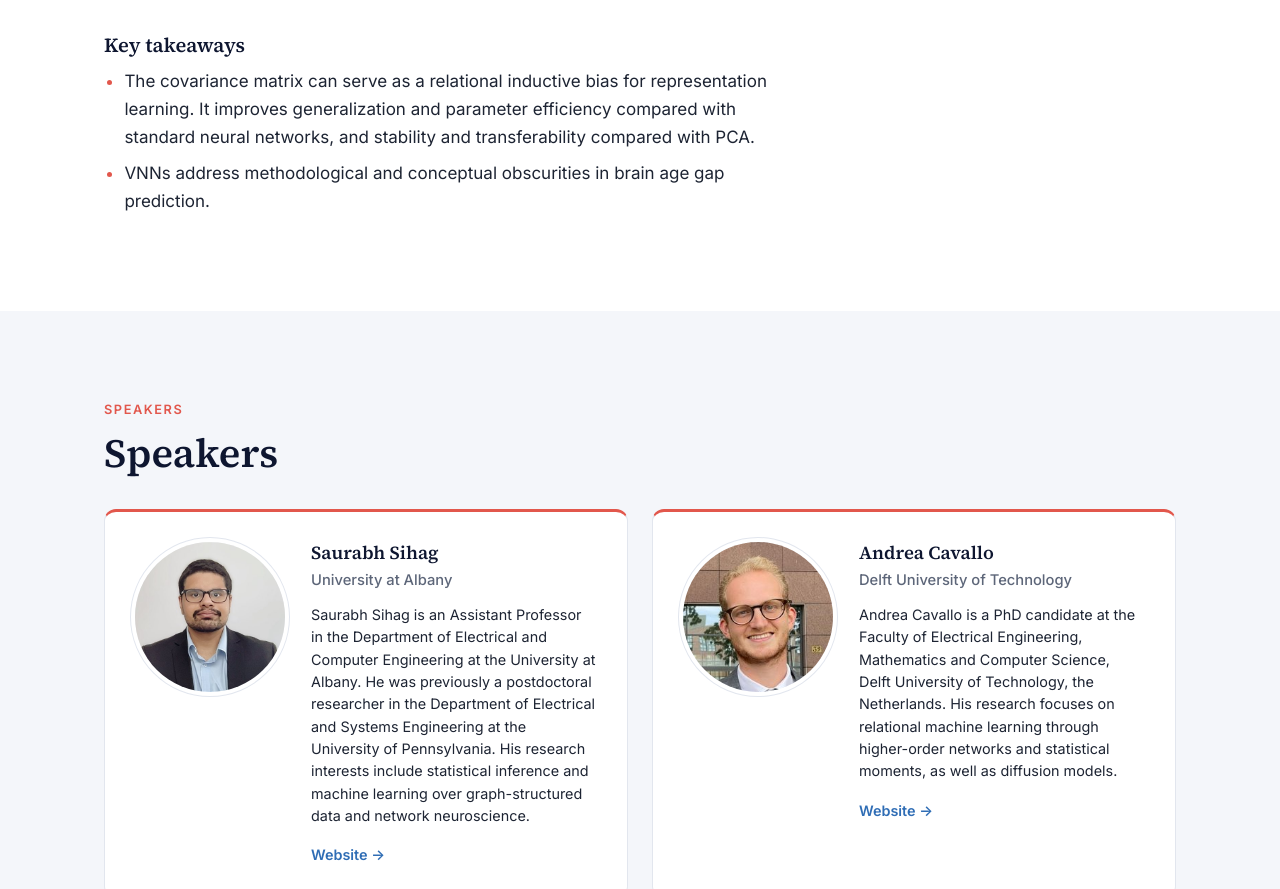
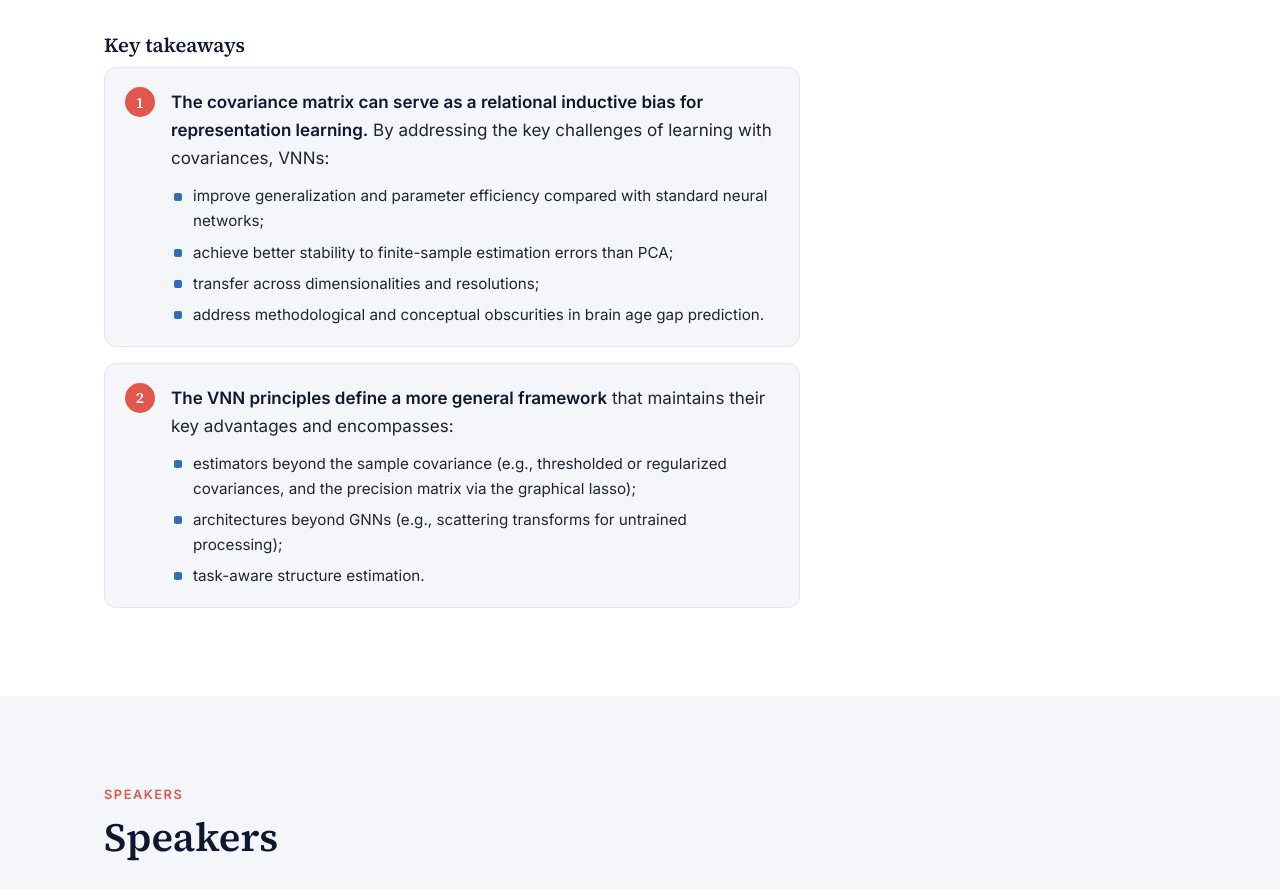
Before and after one commit to learningwithcovariances/learningwithcovariances.github.io, a plain HTML site: page index.html in a window 1280 px wide. Shown: the part 2019-2908 px from the top of the page. Drawn offline with Linux system fonts and the light colour scheme.

Commit message:
Update papers, key takeaways and schedule wording
- Add Covariance filters and neural networks over Hilbert spaces (ICASSP
  2026) and Covariance density neural networks (TMLR 2026)
- Cite the ICASSP 2025 version of Fair covariance neural networks
- Remove Canonical correlation NNs and Spatiotemporal Kronecker VNNs
  (paper and KVNN repository)
- Expand key takeaways into a structured list
- Drop "(Boston time)" after EST

Co-Authored-By: Claude Opus 5.5 <noreply@anthropic.com>

```diff
--- a/assets/css/style.css
+++ b/assets/css/style.css
@@ -293,9 +293,53 @@ h3 { font-size: 1.25rem; font-weight: 600; }
 .topics strong { display: block; font-weight: 600; color: var(--ink); }
 .topics span { display: block; font-size: .93rem; color: var(--muted); }
 
-.takeaways { margin: 0; padding-left: 1.2em; }
-.takeaways li { margin-bottom: 8px; }
-.takeaways li::marker { color: var(--coral); }
+/* Key takeaways: numbered panels with square "matrix-cell" sub-bullets */
+.takeaways {
+  list-style: none;
+  margin: 0;
+  padding: 0;
+  counter-reset: takeaway;
+  display: grid;
+  gap: 16px;
+}
+.takeaways > li {
+  counter-increment: takeaway;
+  position: relative;
+  padding: 20px 22px 16px 66px;
+  background: var(--bg-alt);
+  border: 1px solid var(--line);
+  border-radius: var(--radius);
+}
+.takeaways > li::before {
+  content: counter(takeaway);
+  position: absolute;
+  left: 20px; top: 19px;
+  width: 30px; height: 30px;
+  display: grid;
+  place-items: center;
+  font-family: var(--font-head);
+  font-size: .95rem;
+  font-weight: 600;
+  color: #fff;
+  background: var(--coral);
+  border-radius: 50%;
+}
+.takeaways p { margin: 0 0 8px; }
+.takeaways p strong { color: var(--ink); }
+.takeaways ul { list-style: none; margin: 0; padding: 0; }
+.takeaways ul li {
+  position: relative;
+  padding: 3px 0 3px 22px;
+  font-size: .95rem;
+}
+.takeaways ul li::before {
+  content: "";
+  position: absolute;
+  left: 3px; top: .8em;
+  width: 8px; height: 8px;
+  background: var(--blue);
+  border-radius: 2px;
+}
 
 .info-card {
   position: sticky;
--- a/index.html
+++ b/index.html
@@ -15,7 +15,7 @@
   <link rel="preconnect" href="https://fonts.googleapis.com">
   <link rel="preconnect" href="https://fonts.gstatic.com" crossorigin>
   <link href="https://fonts.googleapis.com/css2?family=Inter:wght@400;500;600&family=Source+Serif+4:opsz,wght@8..60,500;8..60,600;8..60,700&display=swap" rel="stylesheet">
-  <link rel="stylesheet" href="assets/css/style.css?v=5">
+  <link rel="stylesheet" href="assets/css/style.css?v=6">
 </head>
 <body>
 
@@ -126,10 +126,27 @@
           </ol>
 
           <h3>Key takeaways</h3>
-          <ul class="takeaways">
-            <li>The covariance matrix can serve as a relational inductive bias for representation learning. It improves generalization and parameter efficiency compared with standard neural networks, and stability and transferability compared with PCA.</li>
-            <li>VNNs address methodological and conceptual obscurities in brain age gap prediction.</li>
-          </ul>
+          <ol class="takeaways">
+            <li>
+              <p><strong>The covariance matrix can serve as a relational inductive bias for representation learning.</strong>
+              By addressing the key challenges of learning with covariances, VNNs:</p>
+              <ul>
+                <li>improve generalization and parameter efficiency compared with standard neural networks;</li>
+                <li>achieve better stability to finite-sample estimation errors than PCA;</li>
+                <li>transfer across dimensionalities and resolutions;</li>
+                <li>address methodological and conceptual obscurities in brain age gap prediction.</li>
+              </ul>
+            </li>
+            <li>
+              <p><strong>The VNN principles define a more general framework</strong> that maintains their key
+              advantages and encompasses:</p>
+              <ul>
+                <li>estimators beyond the sample covariance (e.g., thresholded or regularized covariances, and the precision matrix via the graphical lasso);</li>
+                <li>architectures beyond GNNs (e.g., scattering transforms for untrained processing);</li>
+                <li>task-aware structure estimation.</li>
+              </ul>
+            </li>
+          </ol>
         </div>
 
         <aside class="info-card">
@@ -141,7 +158,7 @@
               Tutorial 1 &middot; <a href="https://logconference.org/conference-program">Conference program</a>
             </dd>
             <dt>Date &amp; time</dt>
-            <dd>Friday, November 20, 2026<br>15:30 – 18:00 EST (Boston time)</dd>
+            <dd>Friday, November 20, 2026<br>15:30 – 18:00 EST</dd>
             <dt>Location</dt>
             <dd>Northeastern University, Boston</dd>
             <dt>Format</dt>
@@ -384,19 +401,19 @@
             <span class="tags"><a href="https://doi.org/10.1007/978-3-031-70344-7_2">DOI</a> <a href="https://arxiv.org/abs/2409.10068">arXiv</a> <a href="https://github.com/andrea-cavallo-98/STVNN">Code</a></span>
           </li>
           <li>
-            A. Cavallo, A. Georgoutsos, and E. Isufi, &ldquo;Spatiotemporal Kronecker covariance neural networks,&rdquo;
-            arXiv preprint arXiv:2609.25326, 2026.
-            <span class="tags"><a href="https://arxiv.org/abs/2609.25326">arXiv</a> <a href="https://github.com/andrea-cavallo-98/KVNN">Code</a></span>
+            A. Cavallo, M. Navarro, S. Segarra, and E. Isufi, &ldquo;Fair covariance neural networks,&rdquo;
+            in <em>Proc. IEEE International Conference on Acoustics, Speech and Signal Processing (ICASSP)</em>, pp. 1&ndash;5, 2025.
+            <span class="tags"><a href="https://ieeexplore.ieee.org/document/10888282">IEEE Xplore</a> <a href="https://arxiv.org/abs/2409.08558">arXiv</a></span>
           </li>
           <li>
-            A. Cavallo, M. Navarro, S. Segarra, and E. Isufi, &ldquo;Fair covariance neural networks,&rdquo;
-            arXiv preprint arXiv:2409.08558, 2024.
-            <span class="tags"><a href="https://arxiv.org/abs/2409.08558">arXiv</a></span>
+            C. Battiloro, A. Cavallo, and E. Isufi, &ldquo;Covariance filters and neural networks over Hilbert spaces,&rdquo;
+            in <em>Proc. IEEE International Conference on Acoustics, Speech and Signal Processing (ICASSP)</em>, pp. 421&ndash;425, 2026.
+            <span class="tags"><a href="https://ieeexplore.ieee.org/abstract/document/11463820">IEEE Xplore</a> <a href="https://arxiv.org/abs/2509.13178">arXiv</a></span>
           </li>
           <li>
-            A. Cavallo, S. P. Chepuri, C. Kanatsoulis, and E. Isufi, &ldquo;Canonical correlation neural networks,&rdquo;
-            arXiv preprint arXiv:2611.07212, 2026.
-            <span class="tags"><a href="https://arxiv.org/abs/2611.07212">arXiv</a></span>
+            O. Roy, Y. Moshfeghi, and K. Smith, &ldquo;Covariance density neural networks,&rdquo;
+            <em>Transactions on Machine Learning Research (TMLR)</em>, 2026.
+            <span class="tags"><a href="https://arxiv.org/abs/2505.11139">arXiv</a></span>
           </li>
         </ol>
 
@@ -438,12 +455,6 @@
               <span class="repo-desc">Spatiotemporal covariance neural networks (ECML PKDD 2024)</span>
             </a>
           </li>
-          <li>
-            <a class="repo" href="https://github.com/andrea-cavallo-98/KVNN">
-              <span class="repo-name">andrea-cavallo-98/<strong>KVNN</strong></span>
-              <span class="repo-desc">Spatiotemporal Kronecker covariance neural networks</span>
-            </a>
-          </li>
         </ul>
       </div>
     </section>
```
